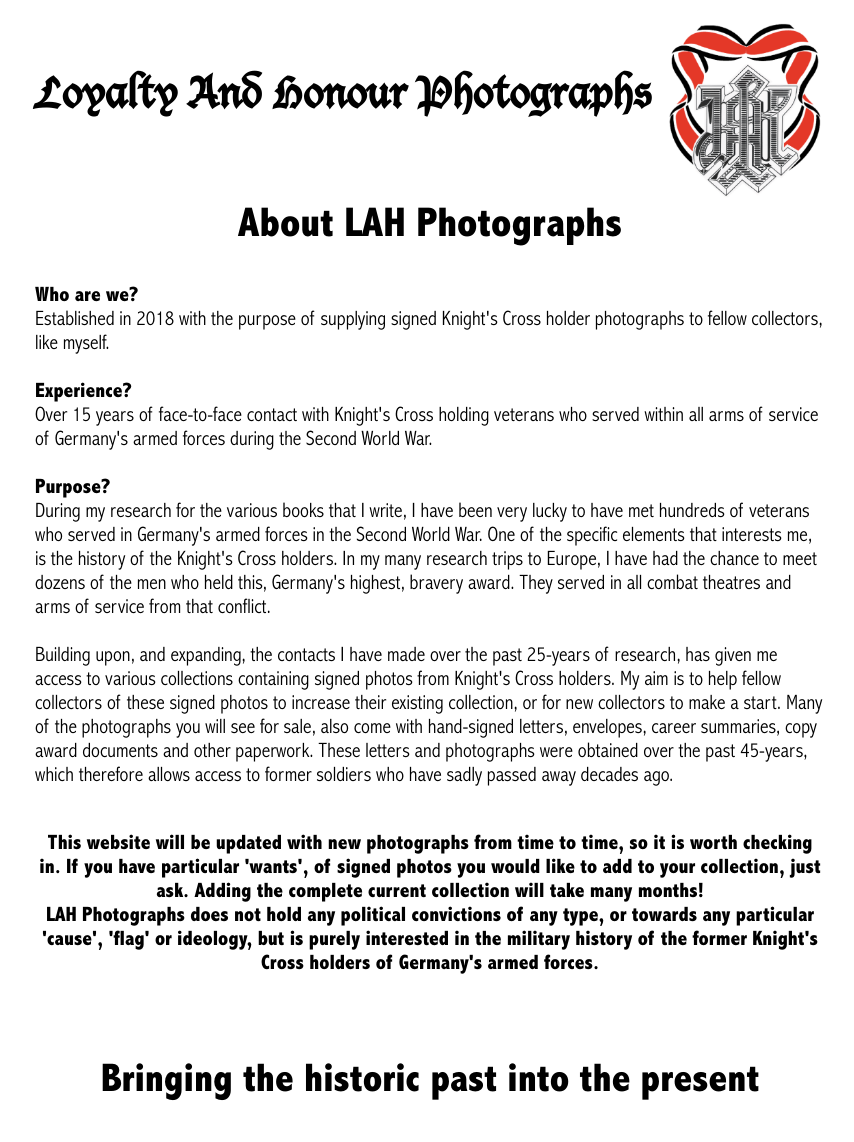
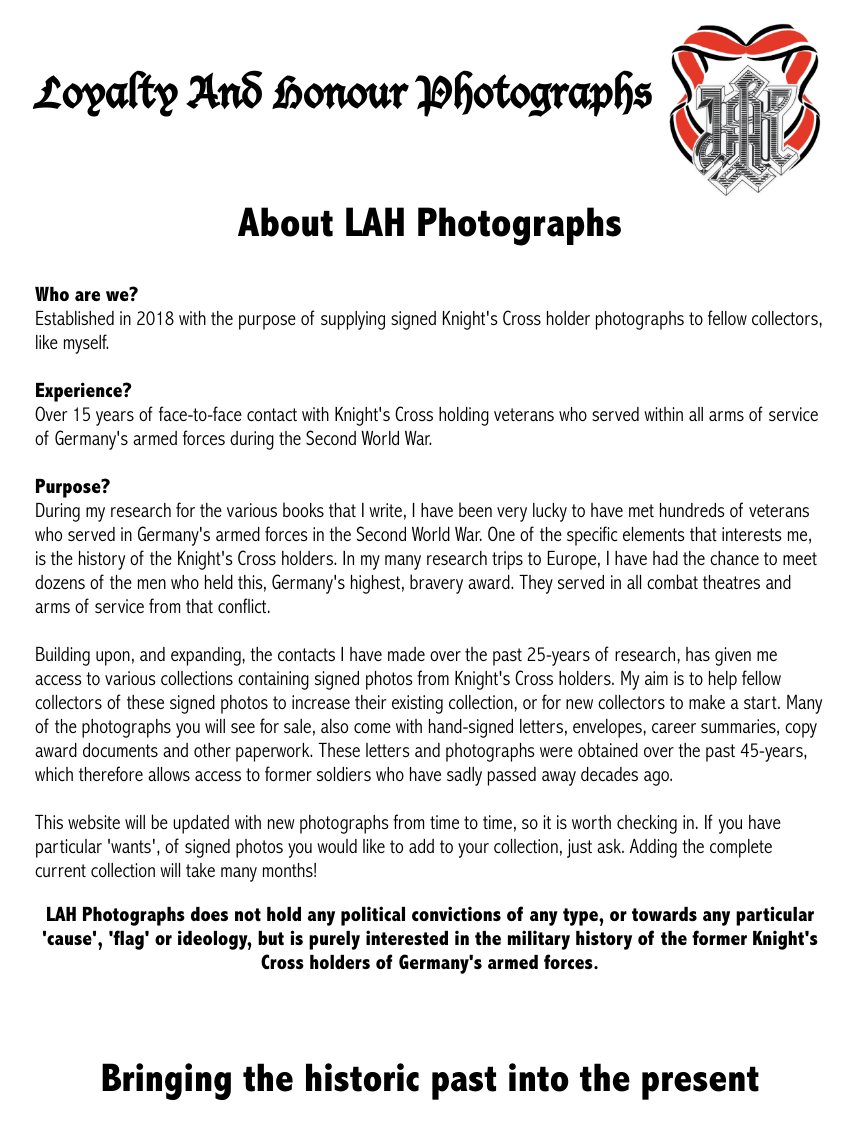
Before and after one commit to lahphotographs/lahphotographs.github.com, a Jekyll site: the page built from about.md, in a window 1280 px wide. Shown: the whole page, without its empty margins (210-1064 px from the left). Built offline with Jekyll 4.4.1, drawn with Linux system fonts in a browser that asks for light colours.

```diff
--- a/about.md
+++ b/about.md
@@ -11,6 +11,6 @@ Over 15 years of face-to-face contact with Knight's Cross holding veterans who s
 <b>Purpose?</b><br />
 During my research for the various books that I write, I have been very lucky to have met hundreds of veterans who served in Germany's armed forces in the Second World War. One of the specific elements that interests me, is the history of the Knight's Cross holders. In my many research trips to Europe, I have had the chance to meet dozens of the men who held this, Germany's highest, bravery award. They served in all combat theatres and arms of service from that conflict.<br /><br />
 Building upon, and expanding, the contacts I have made over the past 25-years of research, has given me access to various collections containing signed photos from Knight's Cross holders. My aim is to help fellow collectors of these signed photos to increase their existing collection, or for new collectors to make a start. Many of the photographs you will see for sale, also come with hand-signed letters, envelopes, career summaries, copy award documents and other paperwork. These letters and photographs were obtained over the past 45-years, which therefore allows access to former soldiers who have sadly passed away decades ago.<br /><br />
-<center><b>This website will be updated with new photographs from time to time, so it is worth checking in. If you have particular 'wants', of signed photos you would like to add to your collection, just ask. Adding the complete current collection will take many months!</b></center>
+This website will be updated with new photographs from time to time, so it is worth checking in. If you have particular 'wants', of signed photos you would like to add to your collection, just ask. Adding the complete current collection will take many months!
 <center><b>LAH Photographs does not hold any political convictions of any type, or towards any particular 'cause', 'flag' or ideology, but is purely interested in the military history of the former Knight's Cross holders of Germany's armed forces.</b></center>
 </p>
```
